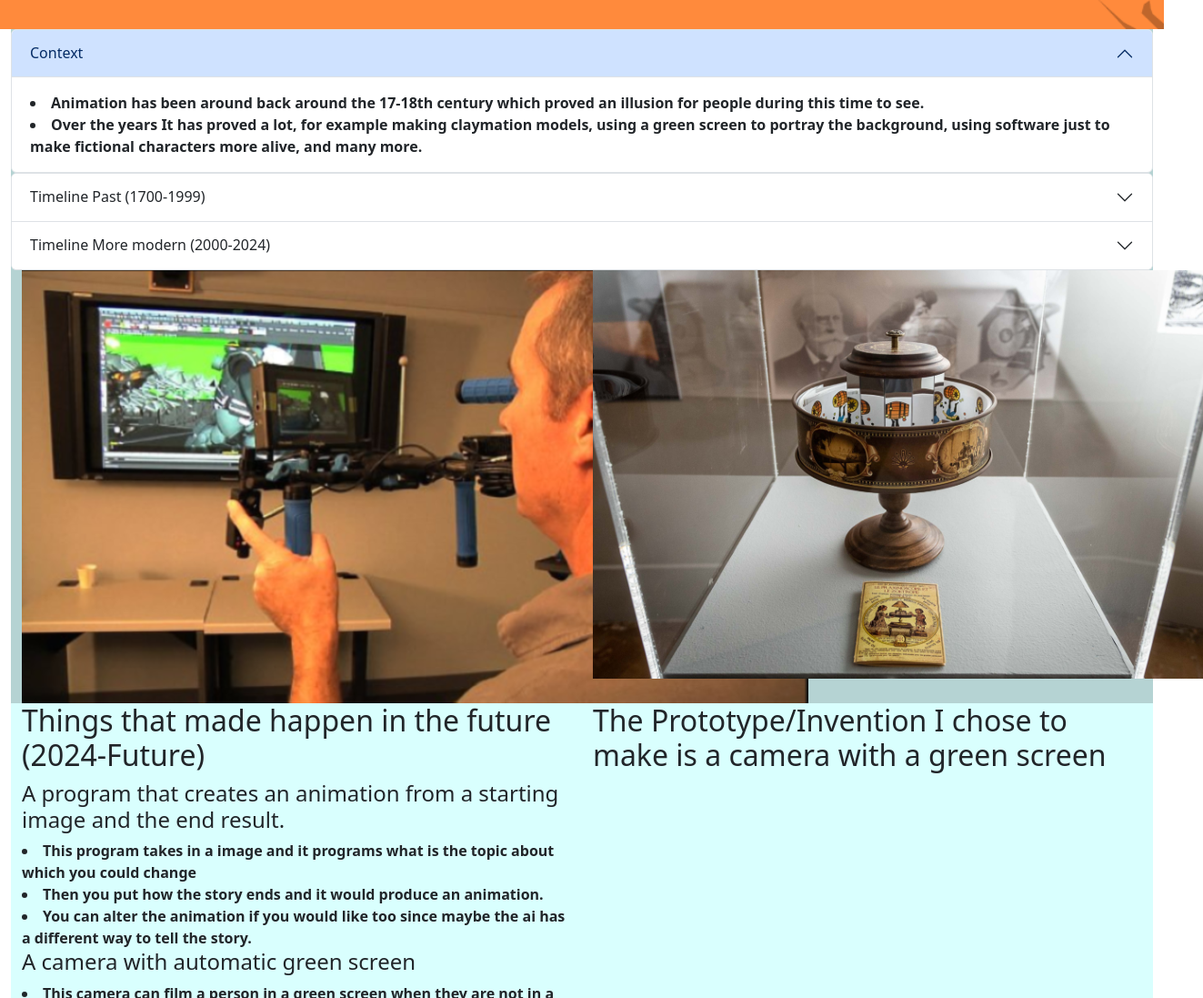
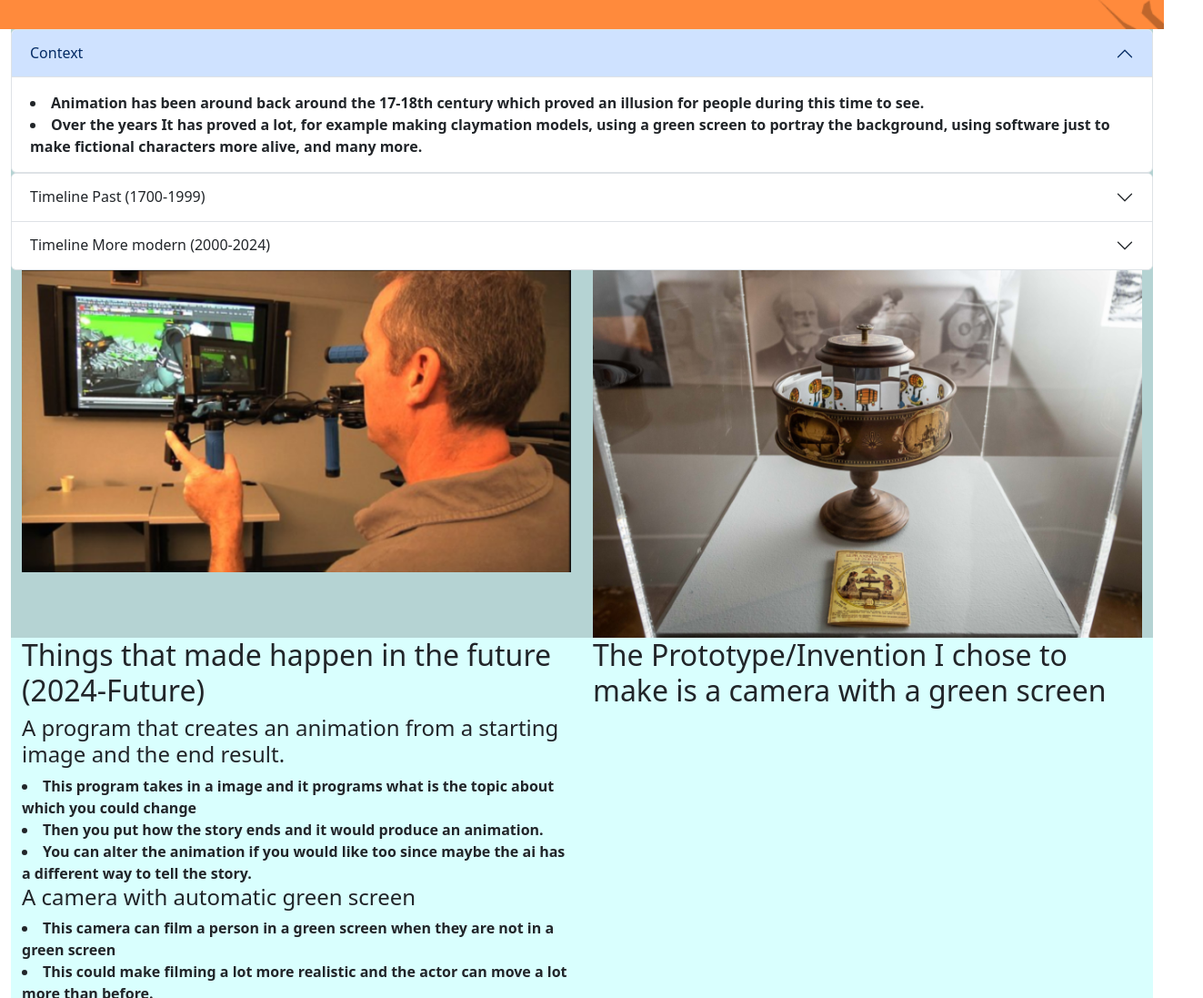
Before and after one commit to keithh9704/sep10-freedom-project, a plain HTML site: page index.html in a window 1280 px wide. Shown: the part 848-1945 px from the top of the page at 91% size, 1323 px wide, since content can reach past the window. Drawn offline with nearby package versions, Linux system fonts and the light colour scheme.

Commit message:
fixed parta images

```diff
--- a/index.html
+++ b/index.html
@@ -38,7 +38,10 @@ padding-bottom: 20rem;
   width: 100%;
   height: 82%;
 }
-
+.image{
+  max-width: 100%;
+  height: auto;
+}
 
         </style>
 
@@ -136,10 +139,10 @@ padding-bottom: 20rem;
       <div class="container-fluid">
         <div class="row accordion">
           <div class="col-sm-12 col-lg-6">
-            <img src="Images/green-screen.png">
+            <img src="Images/green-screen.png" class=image>
           </div>
-          <div class="col-sm-12 col-lg-6" id=image>
-            <img src="Images/early-animation.png">
+          <div class="col-sm-12 col-lg-6">
+            <img src="Images/early-animation.png" class=image>
           </div>
          </div>
       </div>
```
